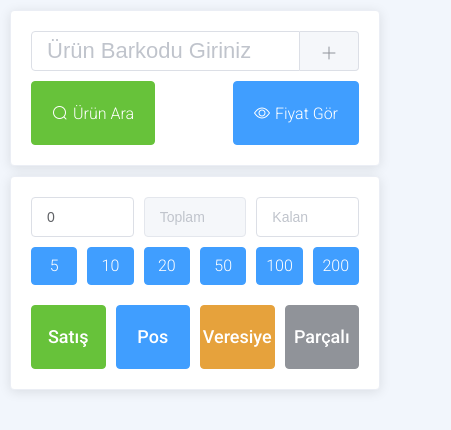
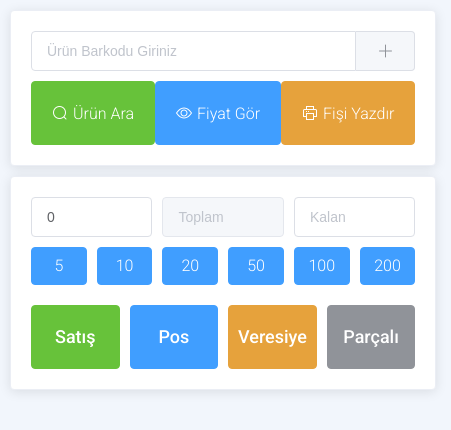
Before and after one commit to ilkaydnc/market-app-frontend, a Nuxt app: page /Sales in a window 390 px wide. Shown: the top 430 px of the page, 451 px wide, since content can reach past the window. Built offline with nearby package versions, Linux system fonts and the light colour scheme.

Commit message:
Set flex direction change breakpoint

```diff
--- a/components/Sales/AddProductField.vue
+++ b/components/Sales/AddProductField.vue
@@ -22,13 +22,13 @@
           <span class="sales-barcode-button-content">Fiyat Gör</span>
         </el-button>
       </div>
-      <!-- <div class="sales-barcode-button">
-                <el-button type="warning" icon="el-icon-printer">
-                  <span class="sales-barcode-button-content"
-                    >Fişi Yazdır</span
-                  ></el-button
-                >
-      </div>-->
+      <div class="sales-barcode-button">
+        <el-button type="warning" icon="el-icon-printer">
+          <span class="sales-barcode-button-content"
+            >Fişi Yazdır</span
+          ></el-button
+        >
+      </div>
     </div>
   </div>
 </template>
@@ -39,17 +39,7 @@ export default {
   }),
 }
 </script>
-<style scoped>
-.el-input--large input::-webkit-outer-spin-button,
-.el-input--large input::-webkit-inner-spin-button {
-  -webkit-appearance: none;
-  margin: 0;
-}
-
-.el-input--large input[type='number'] {
-  -moz-appearance: textfield;
-}
-
+<style>
 .sales-barcode {
   display: flex;
   flex-direction: column;
@@ -80,16 +70,10 @@ export default {
   height: 64px;
 }
 
-.el-input--large {
-  font-size: 22px;
+@media (min-width: 768px) {
 }
 
-.el-input--large input {
-  height: 64px;
-  line-height: 64px;
-}
-
-@media (min-width: 768px) {
+@media (min-width: 992px) {
   .sales-barcode {
     flex-direction: row;
   }
@@ -103,9 +87,6 @@ export default {
   }
 }
 
-@media (min-width: 992px) {
-}
-
 @media (min-width: 1200px) {
 }
 
```
